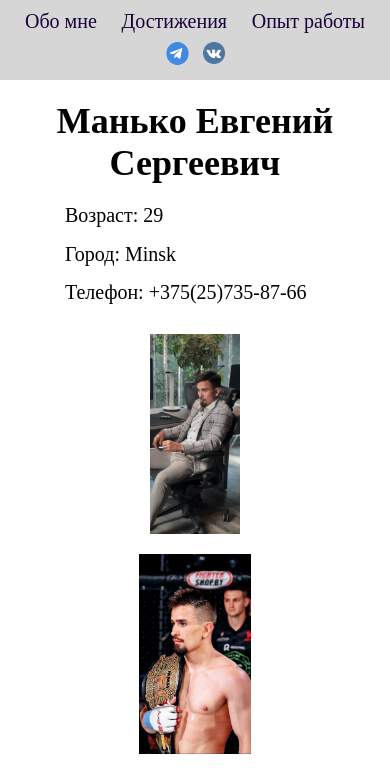
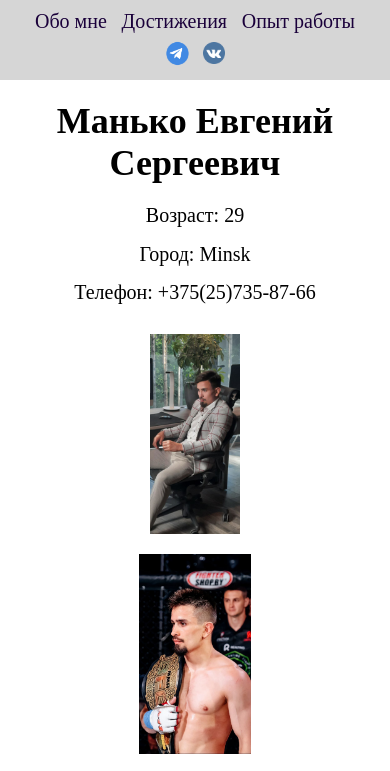
Before and after one commit to Mandarin-ka/site, a plain HTML site: page index.html in a window 390 px wide. Shown: the top 771 px of the page. Drawn offline with Linux system fonts and the light colour scheme.

Commit message:
fix: ???

```diff
--- a/index.html
+++ b/index.html
@@ -3,7 +3,7 @@
 <head>
     <meta charset="UTF-8">
     <meta http-equiv="X-UA-Compatible" content="IE=edge">
-    <meta name="viewport" content="width=device-width, initial-scale=1.0">
+    <meta name="viewport" content="width=device-width, initial-scale=1, shrink-to-fit=no">
     <link rel="stylesheet" href="style.css">
     <title>CV</title>
 </head>
--- a/style.css
+++ b/style.css
@@ -74,6 +74,11 @@ a{
     text-decoration: underline;
 }
 
+.self-introduction-block{
+    max-width: 100%;
+    width: fit-content;
+    margin: auto;
+}
 
 .personal-information{
     display: flex;
@@ -482,4 +487,20 @@ a{
     #experience{
         padding-bottom: 40px;
     }
+
+    .nav-menu-ul{
+        min-width: 320px;
+        max-width: 320px;
+    }
+
+    .personal-information__ul{
+        margin: 0;
+        align-items: center;
+        margin-top: 20px;
+        max-width: 300px;
+    }
 }
+
+@media screen and (max-width: 440px){
+
+}
```
